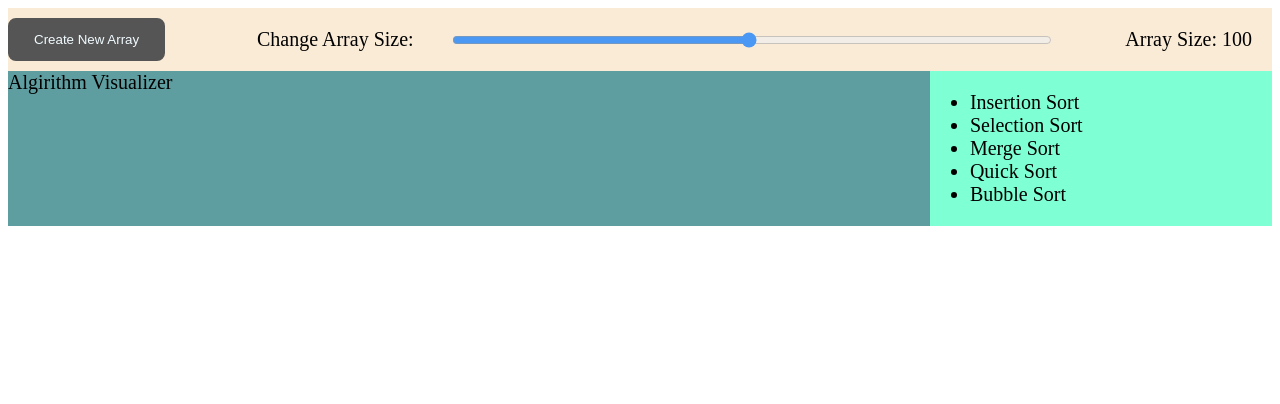
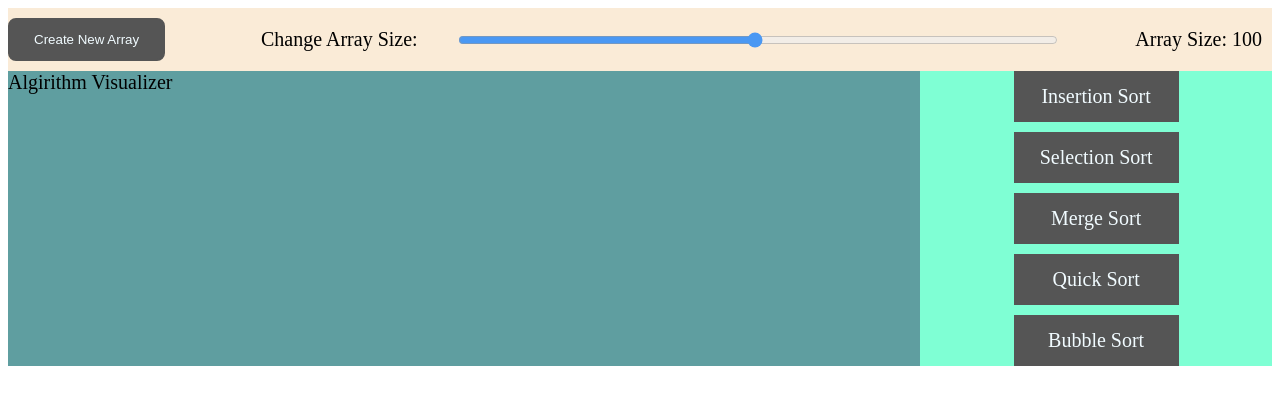
Before and after one commit to ibrahimelmokhtar/sorting-algorithms-visualizer, a plain HTML site: page index.html in a window 1280 px wide. Drawn offline with Linux system fonts and the light colour scheme.

Commit message:
Style algorithms' list

```diff
--- a/css/style.css
+++ b/css/style.css
@@ -69,13 +69,37 @@ button:hover{
 }
 
 #array-size{
-    margin-right: 20px;
+    margin-right: 10px;
 }
 
 /* **************************************************************************************** */
 #algorithms{
     background-color: aquamarine;
     grid-area: right;
+    display: flex;
+    justify-content: center;
+}
+
+ul{
+    list-style-type: none;
+    margin: 0px;
+    padding: 0px;
+}
+li{
+    background-color: #555555;
+    color: #f1fbff;
+    border: 2px solid #555555;
+    margin-bottom: 10px;
+    padding: 12px 24px;
+    text-align: center;
+}
+li:last-child{
+    margin-bottom: 0px;
+}
+li:hover{
+    cursor: pointer;
+    background-color: #f1fbff;
+    color: #555555;
 }
 
 /* **************************************************************************************** */
```
